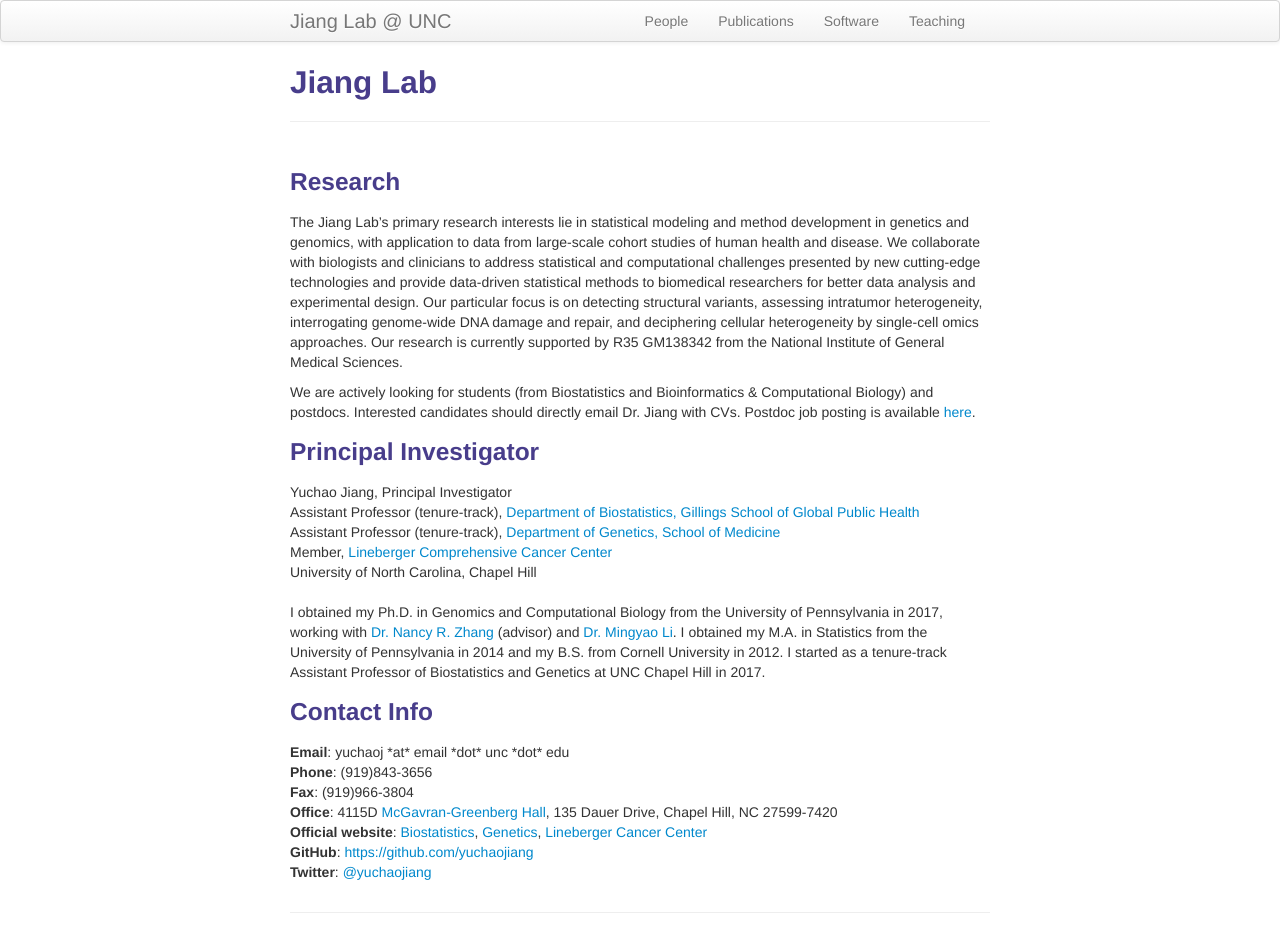
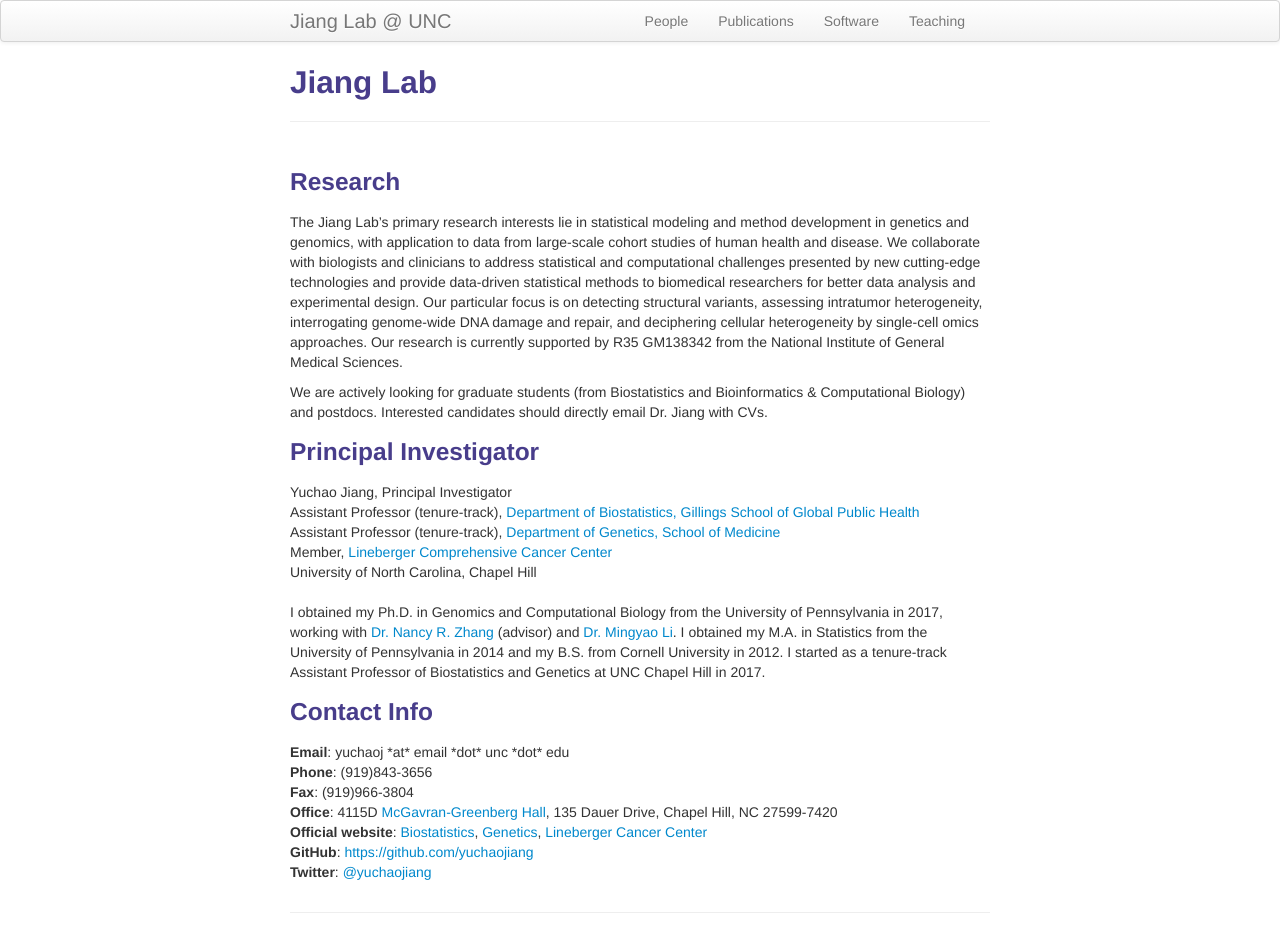
Before and after one commit to yuchaojiang/yuchaojiang.github.io, a Jekyll site: the page built from index.md, in a window 1280 px wide. Built offline with Jekyll 4.4.1, drawn with Linux system fonts in a browser that asks for light colours.

Commit message:
Update index.md

```diff
--- a/index.md
+++ b/index.md
@@ -6,7 +6,7 @@ title: Jiang Lab
 
 The Jiang Lab’s primary research interests lie in statistical modeling and method development in genetics and genomics, with application to data from large-scale cohort studies of human health and disease. We collaborate with biologists and clinicians to address statistical and computational challenges presented by new cutting-edge technologies and provide data-driven statistical methods to biomedical researchers for better data analysis and experimental design. Our particular focus is on detecting structural variants, assessing intratumor heterogeneity, interrogating genome-wide DNA damage and repair, and deciphering cellular heterogeneity by single-cell omics approaches. Our research is currently supported by R35 GM138342 from the National Institute of General Medical Sciences.
 
-We are actively looking for students (from Biostatistics and Bioinformatics & Computational Biology) and postdocs. Interested candidates should directly email Dr. Jiang with CVs. Postdoc job posting is available [here](https://unc.peopleadmin.com/postings/183627).
+We are actively looking for graduate students (from Biostatistics and Bioinformatics & Computational Biology) and postdocs. Interested candidates should directly email Dr. Jiang with CVs.
 
 ### Principal Investigator
 
```
